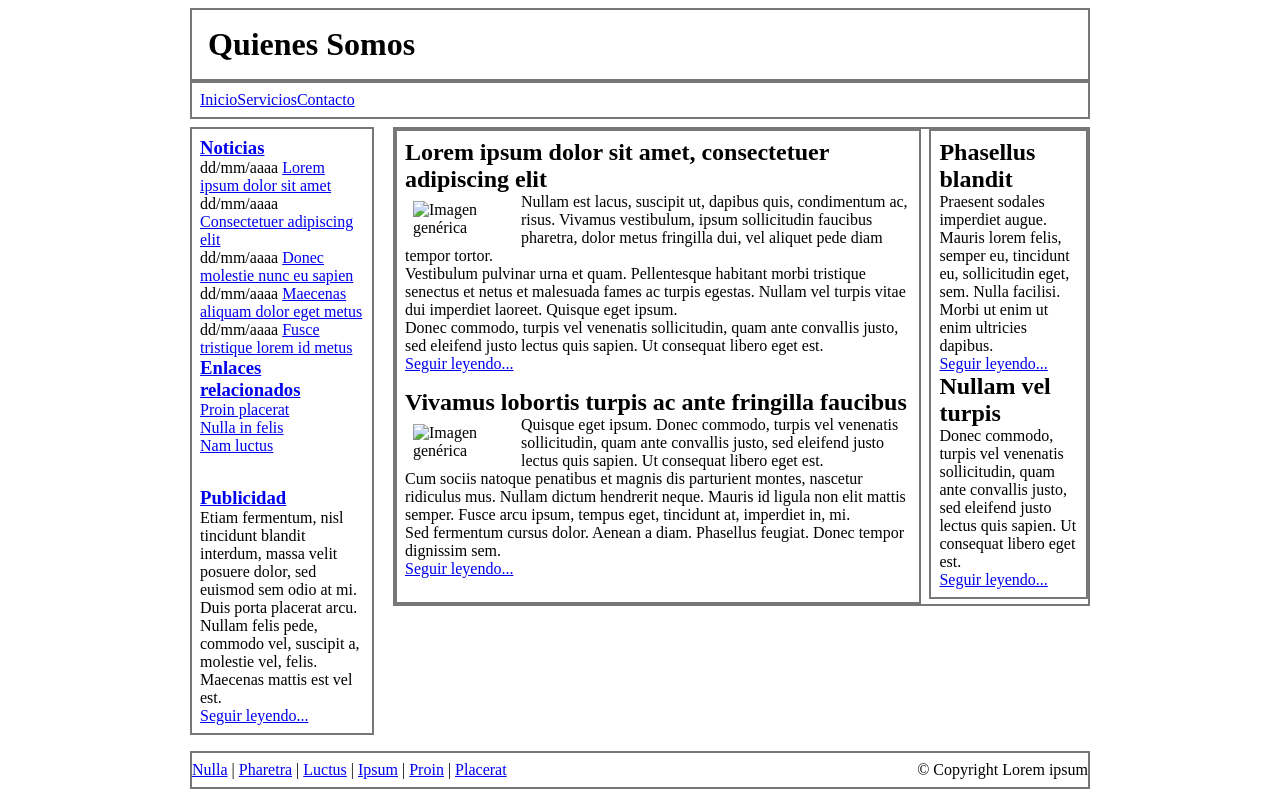
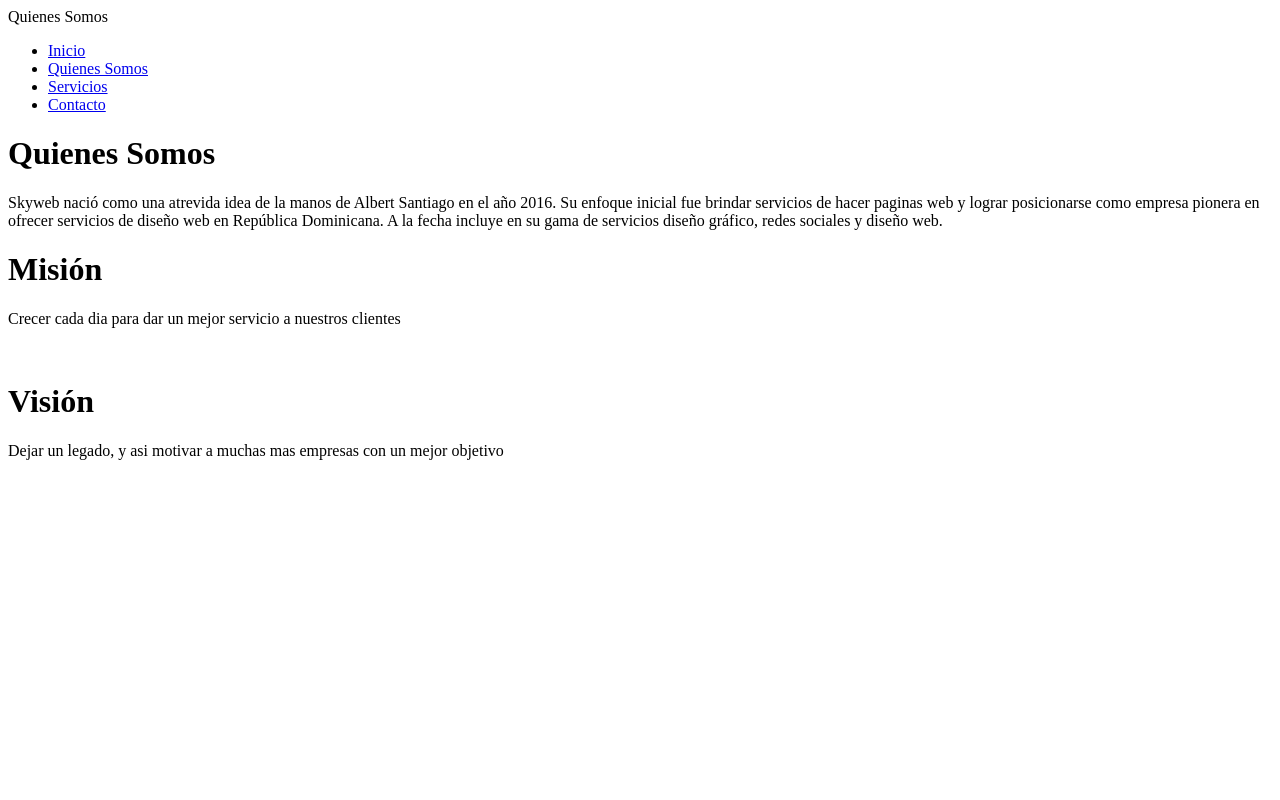
Before and after one commit to albertsantiago/PROYECTO-FINAL, a website: page public_html/quienessomos.html in a window 1280 px wide. Drawn offline with Linux system fonts and the light colour scheme; files that its build step writes are made by us from their sources.

```diff
--- /dev/null
+++ b/public_html/css/estilosQS.css
@@ -0,0 +1,80 @@
+/*
+To change this license header, choose License Headers in Project Properties.
+To change this template file, choose Tools | Templates
+and open the template in the editor.
+*/
+/*
+    Created on : Apr 6, 2017, 9:48:05 PM
+    Author     : Albert Santiago
+*/
+
+#block_1
+	{
+	float: left;
+	width: 25%;
+	}
+#block_2
+	{
+	float: right;
+	width: 65%;
+	}
+/* we need this for IE 5.01 - otherwise the wrapper does not expand to the
+necessary height (unless fixed, this problem becomes even more acute
+weirdness as the method is enhanced */
+#wrapper
+	{
+/* Normally a Holly-style hack height: 1% would suffice but that causes
+IE 5.01 to completely collapse the wrapper - instead we float it */
+	float: left;
+/* NB. possibly only IE 5.01 needs to get this float value - otherwise 5.5 sometimes
+(I saw it happen many moons ago) makes the width of wrapper too small
+the float: none with the comment is ignored by 5.01,
+5.5 and above see it and carry on about their business
+It's probably fine to just remove it, but it's left here
+just in case that many moons ago problem rears its head again */
+	float/**/: none;
+	}
+/* easy clearing */
+#wrapper:after
+	{
+	content: '[DO NOT LEAVE IT IS NOT REAL]';
+	display: block;
+	height: 0;
+	clear: both;
+	visibility: hidden;
+	}
+#wrapper
+	{
+	display: inline-block;
+	}
+/*\*/
+#wrapper
+	{
+             background-image: url("https://s-media-cache-ak0.pinimg.com/originals/c3/9f/fc/c39ffcc41db99c7e658a1aeee63d65b5.png");
+	display: block;
+	}
+/* end easy clearing */
+#footer
+	{
+	clear: both;
+	}
+        .vertical-menu {
+    width: 200px; /* Set a width if you like */
+}
+
+.vertical-menu a {
+    background-color: #eee; /* Grey background color */
+    color: black; /* Black text color */
+    display: block; /* Make the links appear below each other */
+    padding: 12px; /* Add some padding */
+    text-decoration: none; /* Remove underline from links */
+}
+
+.vertical-menu a:hover {
+    background-color: #ccc; /* Dark grey background on mouse-over */
+}
+
+.vertical-menu a.active {
+    background-color: #4CAF50; /* Add a green color to the "active/current" link */
+    color: white;
+}
--- a/public_html/css/quienessomos.css
+++ /dev/null
@@ -1,105 +0,0 @@
-/*
-To change this license header, choose License Headers in Project Properties.
-To change this template file, choose Tools | Templates
-and open the template in the editor.
-*/
-/*
-    Created on : Mar 24, 2017, 7:44:08 PM
-    Author     : 00140126
-*/
-
-/*-- Básico ----------------------------------------------------------*/
-ul, ul li { margin: 0; padding: 0; list-style: none; }
-h1, h2, h3, p, form { margin: 0; padding: 0; }
-.clear { clear: both; }
-img { border: none; }
-
-/*-- Layout ----------------------------------------------------------*/
-#contenedor {
-  width: 90%;
-  max-width: 900px;
-  width: expression(document.body.clientWidth > 901? "900px": "auto");
-  margin: 0 auto;
-}
-
-#cabecera, #menu, #lateral, #contenido, #contenido #principal, #contenido #secundario, #pie {
-  border: 2px solid #777;
-}
-
-#cabecera { clear: both; }
-#menu { clear: both; }
-#lateral { float: left; width: 20%; }
-#contenido { float: right; width: 78%; }
-#contenido #principal { float: left; width: 78%; }
-#contenido #secundario { float: right; width: 20%; }
-#pie { clear: both; }
-
-/*-- Cabecera --------------------------------------------------------*/
-#cabecera #logo { float: left; }
-#cabecera #buscador { float: right; }
-
-/*-- Menu ------------------------------------------------------------*/
-#menu ul#menu_principal li { display: inline; float: left; }
-
-/*-- Sección Principal -----------------------------------------------*/
-#contenido #principal .articulo img { width: 100px; float: left; }
-
-/*-- Pie de página ---------------------------------------------------*/
-#pie .enlaces   { float: left; }
-#pie .copyright { float: right; }
-
-/* === IMPORTANTE ===
-   A partir de aquí, se pueden añadir todos los estilos propios que
-   sean necesarios.
-   ================= */
-
-
-#cabecera,
-#menu,
-#lateral,
-#lateral #noticias,
-#lateral #publicidad,
-#contenido,
-#contenido #principal,
-#contenido #secundario,
-#pie {
-  padding: .5em;
-}
-
-#lateral {
-  padding: 0;
-}
-
-#cabecera {
-  padding: 1em;
-}
-
-#menu {
-  margin-bottom: .5em;
-}
-
-#contenido {
-  width: 77%;
-  padding: 0;
-}
-
-#contenido #principal {
-  width: 73%;
-}
-
-#pie {
-  padding: .5em 0;
-  margin-top: 1em;
-}
-
-#contenido #principal .articulo {
-  margin-bottom: 1em;
-}
-
-#contenido #principal .articulo img {
-  margin: .5em;
-}
-
-#lateral #publicidad {
-  margin-top: 1em;
-}
--- a/public_html/quienessomos.html
+++ b/public_html/quienessomos.html
@@ -9,16 +9,16 @@
         <title>Quienes Somos</title>
         <meta charset="UTF-8">
         <meta name="viewport" content="width=device-width, initial-scale=1.0">
-        <link rel="stylesheet" type="text/css" href="quienessomos.css"/>
+        <link rel="stylesheet" type="text/css" href="estilosQS.css"/>
     </head>
     <body>
 
-        <!-- Contenedor -->
+
 <div id="contenedor">
-	<!-- Cabecera -->
-	<div id="cabecera">
-		<div id="logo">
-			<h1><span>Quienes Somos</span></h1>
+
+
+		<div
+			<h1>Quienes Somos</h1>
 		</div>
 
 		<div class="clear"></div>
@@ -28,115 +28,39 @@
 	<!-- Menu principal -->
 	<div id="menu">
 		<ul id="menu_principal">
-			<li><a href="#"></a></li>
-			<li><a href="#">Inicio</a></li>
-			<li><a href="#"> Servicios</a></li>
-			<li><a href="#">Contacto</a></li>
+			<li><a href="index.html">Inicio</a></li>
+			<li><a href="quienessomos.html">Quienes Somos</a></li>
+			<li><a href="servicios.html"> Servicios</a></li>
+			<li><a href="contactos.html">Contacto</a></li>
 
 		</ul>
-		<div class="clear"></div>
+
+
+
+
 </div>
 
+ <h1><b>Quienes Somos</b></h1>
+ <p> Skyweb nació como una atrevida idea de la manos de Albert Santiago en el año 2016. Su enfoque inicial fue brindar servicios de hacer paginas web y lograr posicionarse como empresa pionera en ofrecer servicios de diseño web en República Dominicana. A la fecha incluye en su gama de servicios diseño gráfico, redes sociales y diseño web.</p>
 
-	<!-- Lateral -->
-	<div id="lateral">
+<h1><b>Misión</b></h1>
+<p> Crecer cada dia para dar un mejor servicio a nuestros clientes</p>
+<br>
 
-		<!-- Noticias -->
-		<div id="noticias">
-			<h3><a href="#">Noticias</a></h3>
-			<p><span class="fecha">dd/mm/aaaa</span> <a href="#">Lorem ipsum dolor sit amet</a></p>
-			<p><span class="fecha">dd/mm/aaaa</span> <a href="#">Consectetuer adipiscing elit</a></p>
-			<p><span class="fecha">dd/mm/aaaa</span> <a href="#">Donec molestie nunc eu sapien</a></p>
-			<p><span class="fecha">dd/mm/aaaa</span> <a href="#">Maecenas aliquam dolor eget metus</a></p>
-			<p><span class="fecha">dd/mm/aaaa</span> <a href="#">Fusce tristique lorem id metus</a></p>
+<a name=mitad> </a>
+<h1>Visión</h1>
+<p>
+    Dejar un legado, y asi motivar a muchas mas empresas con un mejor objetivo
+</p>
+<br>
 
-			<h3><a href="#">Enlaces relacionados</a></h3>
-			<ul>
-				<li><a href="#">Proin placerat</a></li>
-				<li><a href="#">Nulla in felis</a></li>
-				<li><a href="#">Nam luctus</a></li>
-			</ul>
-		</div>
-		<!-- /Noticias -->
 
-		<!-- Publicidad -->
-		<div id="publicidad">
-			<h3><a href="#">Publicidad</a></h3>
-			<p>Etiam fermentum, nisl tincidunt blandit interdum, massa velit posuere dolor, sed euismod sem odio at mi.</p>
-			<p>Duis porta placerat arcu. Nullam felis pede, commodo vel, suscipit a, molestie vel, felis. Maecenas mattis est vel est.</p>
-			<p><a href="#">Seguir leyendo...</a></p>
-		</div>
-		<!-- /Publicidad -->
 
 </div>
-	<!-- /Lateral -->
+    </body>
+</html>
 
-<div id="contenido">
 
-	<!-- Principal -->
-	<div id="principal">
-
-		<div class="articulo">
-			<h2>Lorem ipsum dolor sit amet, consectetuer adipiscing elit</h2>
-
-			<img src="imagenes/imagen.png" alt="Imagen genérica" />
-
-			<p>Nullam est lacus, suscipit ut, dapibus quis, condimentum ac, risus. Vivamus vestibulum, ipsum sollicitudin faucibus pharetra, dolor metus fringilla dui, vel aliquet pede diam tempor tortor.</p>
-			<p>Vestibulum pulvinar urna et quam. Pellentesque habitant morbi tristique senectus et netus et malesuada fames ac turpis egestas. Nullam vel turpis vitae dui imperdiet laoreet. Quisque eget ipsum.</p>
-			<p>Donec commodo, turpis vel venenatis sollicitudin, quam ante convallis justo, sed eleifend justo lectus quis sapien. Ut consequat libero eget est.</p>
-			<p><a href="#">Seguir leyendo...</a></p>
-		</div>
-
-		<div class="articulo">
-			<h2>Vivamus lobortis turpis ac ante fringilla faucibus</h2>
-
-			<img src="imagenes/imagen.png" alt="Imagen genérica" />
-
-			<p>Quisque eget ipsum. Donec commodo, turpis vel venenatis sollicitudin, quam ante convallis justo, sed eleifend justo lectus quis sapien. Ut consequat libero eget est.</p>
-			<p>Cum sociis natoque penatibus et magnis dis parturient montes, nascetur ridiculus mus. Nullam dictum hendrerit neque. Mauris id ligula non elit mattis semper. Fusce arcu ipsum, tempus eget, tincidunt at, imperdiet in, mi.</p>
-			<p>Sed fermentum cursus dolor. Aenean a diam. Phasellus feugiat. Donec tempor dignissim sem.</p>
-			<p><a href="#">Seguir leyendo...</a></p>
-		</div>
-
-	</div>
-	<!-- /Principal -->
-
-	<!-- Secundario -->
-	<div id="secundario">
-		<h2>Phasellus blandit</h2>
-		<p>Praesent sodales imperdiet augue. Mauris lorem felis, semper eu, tincidunt eu, sollicitudin eget, sem. Nulla facilisi. Morbi ut enim ut enim ultricies dapibus.</p>
-		<p><a href="#">Seguir leyendo...</a></p>
-
-		<h2>Nullam vel turpis</h2>
-		<p>Donec commodo, turpis vel venenatis sollicitudin, quam ante convallis justo, sed eleifend justo lectus quis sapien. Ut consequat libero eget est.</p>
-		<p><a href="#">Seguir leyendo...</a></p>
-	</div>
-	<!-- /Secundario -->
-
-	</div>
-	<!-- /Contenido -->
-
-    <div class="clear"></div>
-
-    <!-- Pie -->
-	<div id="pie">
-		<span class="enlaces">
-			<a href="#">Nulla</a> |
-			<a href="#">Pharetra</a> |
-			<a href="#">Luctus</a> |
-			<a href="#">Ipsum</a> |
-			<a href="#">Proin</a> |
-			<a href="#">Placerat</a>
-		</span>
-
-		<span class="copyright">
-			&copy; Copyright Lorem ipsum
-		</span>
-		<div class="clear"></div>
-	</div>
-	<!-- /Pie -->
-</div>
-<!-- /Contenedor -->
 
 
 
```
Also changed, not shown: public_html/contactos.html (+1 -1 lines), public_html/index.html (+2 -2 lines), public_html/servicios.html (+18 -0 lines). Lines whose indentation alone changed are shown as unchanged.
